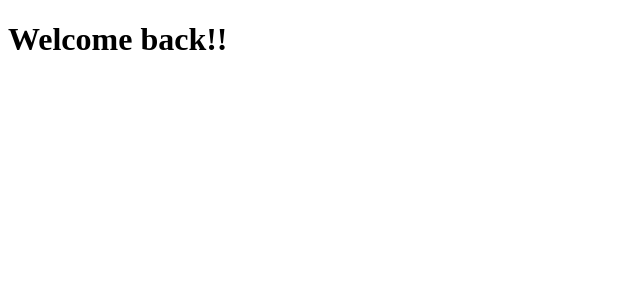
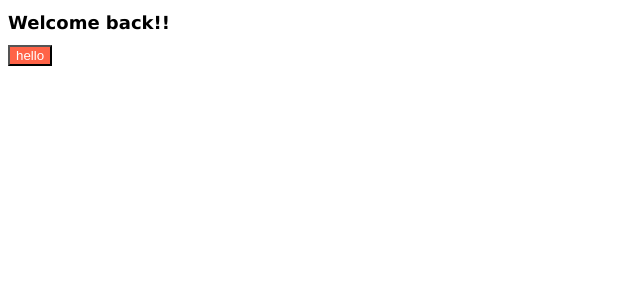
Before and after one commit to Chaedie/NomadCoders_3.1.ReactJS-Basics, a React (Create React App) app: page / in a window 1280 px wide. Shown: the top 300 px of the page, without its empty margins (0-640 px from the left). Built offline with nearby package versions, Linux system fonts and the light colour scheme.

Commit message:
feat : create-react-app 에서 css를 사용하는 방법 학습

```diff
--- a/package.json
+++ b/package.json
@@ -6,6 +6,7 @@
     "@testing-library/jest-dom": "^5.16.4",
     "@testing-library/react": "^13.3.0",
     "@testing-library/user-event": "^13.5.0",
+    "prop-type": "^0.0.1",
     "react": "^18.2.0",
     "react-dom": "^18.2.0",
     "react-scripts": "5.0.1",
--- a/src/App.js
+++ b/src/App.js
@@ -1,7 +1,11 @@
+import Button from './Button';
+import styles from './App.module.css';
+
 function App() {
   return (
     <div>
-      <h1>Welcome back!!</h1>
+      <h1 className={styles.title}>Welcome back!!</h1>
+      <Button text={'hello'}></Button>
     </div>
   );
 }
--- /dev/null
+++ b/src/App.module.css
@@ -0,0 +1,4 @@
+.title {
+  font-family: 'Lucida Sans', 'Lucida Sans Regular', 'Lucida Grande', 'Lucida Sans Unicode', Geneva, Verdana, sans-serif;
+  font-size: 18px;
+}
--- /dev/null
+++ b/src/Button.js
@@ -0,0 +1,12 @@
+import PropTypes from 'prop-types';
+import styles from './Button.module.css';
+
+function Button({ text }) {
+  return <button className={styles.btn}>{text}</button>;
+}
+
+Button.propTypes = {
+  text: PropTypes.string.isRequired,
+};
+
+export default Button;
--- /dev/null
+++ b/src/Button.module.css
@@ -0,0 +1,4 @@
+.btn {
+  color: white;
+  background-color: tomato;
+}
```
Also changed, not shown: 1 other file (tests, documents, lock files or other folders).
